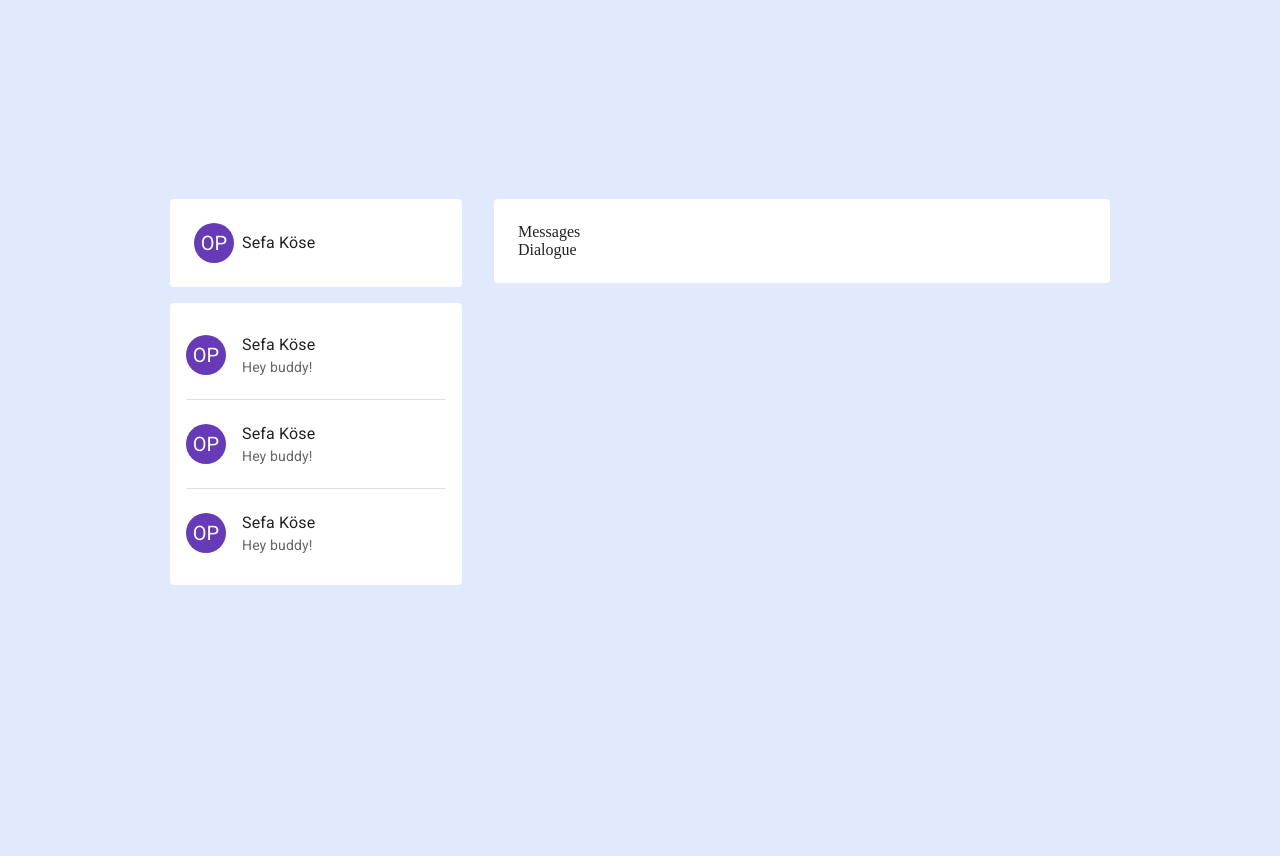
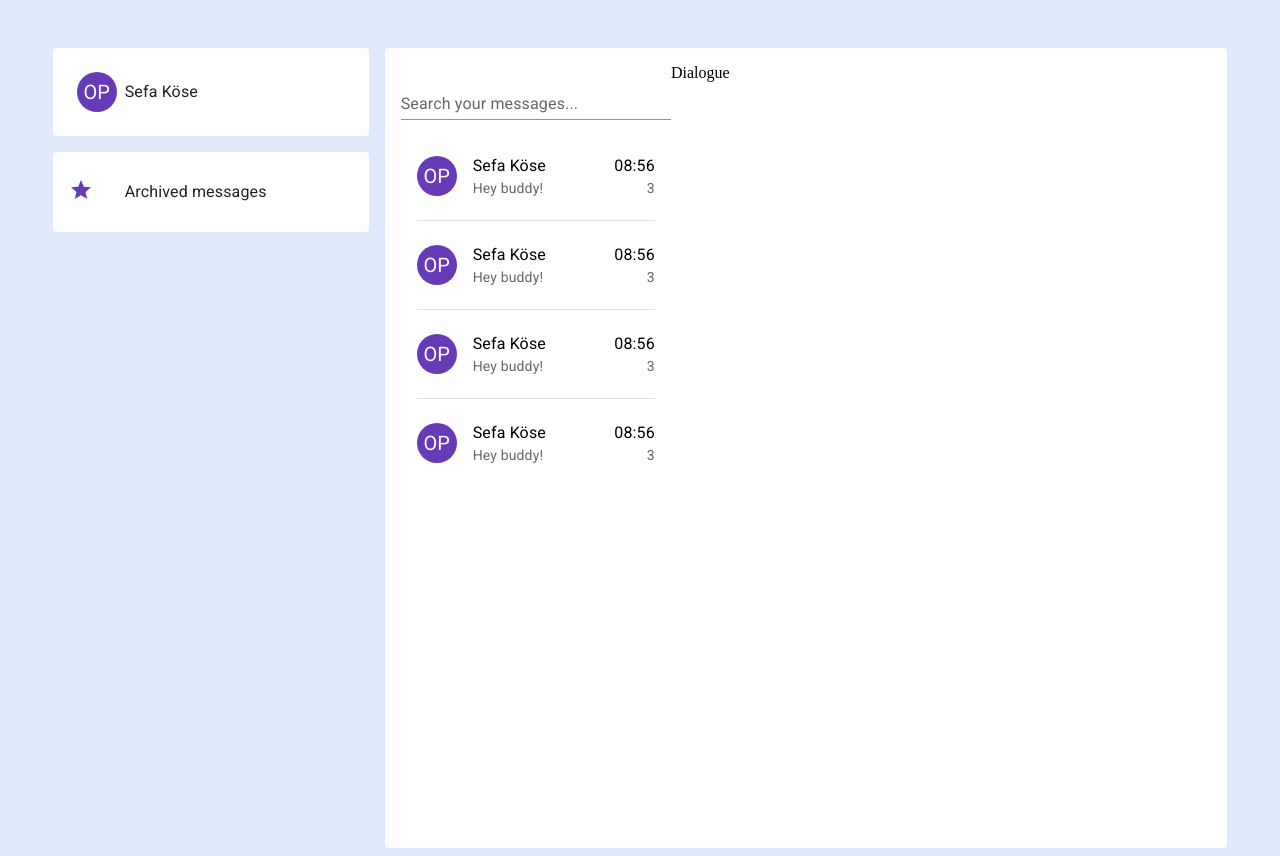
Before and after one commit to sfkse/chatapp, a React (Create React App) app: page / in a window 1280 px wide. Before the commit the page ends 800 px from the top, so only its background shows below. Built offline with nearby package versions, Linux system fonts and the light colour scheme.

Commit message:
Update component layouts

```diff
--- a/src/components/Dashboard.js
+++ b/src/components/Dashboard.js
@@ -5,7 +5,7 @@ import Options from './Options'
 
 const Dashboard = () => {
     return (
-        <Grid sx={{ height: "100vh" }} container spacing={4} justifyContent="center" alignItems="center" alignContent="space-around" >
+        <Grid sx={{ height: "100vh", mt: "3rem" }} container justifyContent="center" >
             <Options />
             <Main />
         </Grid>
--- a/src/components/Main.js
+++ b/src/components/Main.js
@@ -1,16 +1,20 @@
-import { Grid, Paper } from '@mui/material'
+import { Grid, Paper, TextField } from '@mui/material'
 import React from 'react'
 import Dialogue from './Dialogue'
 import Messages from './Messages'
 
 const Main = () => {
     return (
-        <Grid item md={6} alignSelf="baseline">
-            <Paper sx={{ p: 3 }} elevation={0}>
+        <Grid container item md={8} sx={{ bgcolor: "#fff", borderRadius: 1, ml: 2, p: 2 }}>
+            <Grid item md={4} >
+                <TextField variant="standard" label="Search your messages..." fullWidth margin="dense" />
                 <Messages />
+            </Grid>
+            <Grid item md={8} >
                 <Dialogue />
-            </Paper>
+            </Grid>
         </Grid>
+
     )
 }
 
--- a/src/components/Menu.js
+++ b/src/components/Menu.js
@@ -1,43 +1,16 @@
 import { Avatar, Divider, List, ListItem, ListItemAvatar, ListItemButton, ListItemText, Typography } from '@mui/material'
 import { deepPurple } from '@mui/material/colors'
-import React from 'react'
-
+import StarIcon from '@mui/icons-material/Star';
 const Menu = () => {
     return (
         <List>
-            <ListItem disablePadding>
+            <ListItem disablePadding sx={{ justifyContent: "flex-start" }} >
                 <ListItemButton sx={{ p: 2 }}>
                     <ListItemAvatar>
-                        <Avatar sx={{ bgcolor: deepPurple[500] }}>OP</Avatar>
+                        <StarIcon sx={{ color: deepPurple[500] }} />
                     </ListItemAvatar>
                     <ListItemText
-                        primary="Sefa Köse"
-                        secondary="Hey buddy!"
-                    />
-
-                </ListItemButton>
-            </ListItem>
-            <Divider variant="middle" component="li" />
-            <ListItem disablePadding>
-                <ListItemButton sx={{ p: 2 }}>
-                    <ListItemAvatar>
-                        <Avatar sx={{ bgcolor: deepPurple[500] }}>OP</Avatar>
-                    </ListItemAvatar>
-                    <ListItemText
-                        primary="Sefa Köse"
-                        secondary="Hey buddy!"
-                    />
-                </ListItemButton>
-            </ListItem>
-            <Divider variant="middle" component="li" />
-            <ListItem disablePadding>
-                <ListItemButton sx={{ p: 2 }}>
-                    <ListItemAvatar>
-                        <Avatar sx={{ bgcolor: deepPurple[500] }}>OP</Avatar>
-                    </ListItemAvatar>
-                    <ListItemText
-                        primary="Sefa Köse"
-                        secondary="Hey buddy!"
+                        primary={<Typography >Archived messages</Typography>}
                     />
                 </ListItemButton>
             </ListItem>
--- a/src/components/Messages.js
+++ b/src/components/Messages.js
@@ -1,10 +1,78 @@
+import { Avatar, Divider, List, ListItem, ListItemAvatar, ListItemButton, ListItemText } from '@mui/material'
+import { deepPurple } from '@mui/material/colors'
 import React from 'react'
 
 const Messages = () => {
     return (
-        <div>
-            Messages
-        </div>
+        <List>
+            <ListItem disablePadding>
+                <ListItemButton sx={{ p: 2 }}>
+                    <ListItemAvatar>
+                        <Avatar sx={{ bgcolor: deepPurple[500] }}>OP</Avatar>
+                    </ListItemAvatar>
+                    <ListItemText
+                        primary="Sefa Köse"
+                        secondary="Hey buddy!"
+                    />
+                    <ListItemText
+                        sx={{ textAlign: "right" }}
+                        primary="08:56"
+                        secondary="3"
+                    />
+                </ListItemButton>
+            </ListItem>
+            <Divider variant="middle" />
+            <ListItem disablePadding>
+                <ListItemButton sx={{ p: 2 }}>
+                    <ListItemAvatar>
+                        <Avatar sx={{ bgcolor: deepPurple[500] }}>OP</Avatar>
+                    </ListItemAvatar>
+                    <ListItemText
+                        primary="Sefa Köse"
+                        secondary="Hey buddy!"
+                    />
+                    <ListItemText
+                        sx={{ textAlign: "right" }}
+                        primary="08:56"
+                        secondary="3"
+                    />
+                </ListItemButton>
+            </ListItem>
+            <Divider variant="middle" />
+            <ListItem disablePadding>
+                <ListItemButton sx={{ p: 2 }}>
+                    <ListItemAvatar>
+                        <Avatar sx={{ bgcolor: deepPurple[500] }}>OP</Avatar>
+                    </ListItemAvatar>
+                    <ListItemText
+                        primary="Sefa Köse"
+                        secondary="Hey buddy!"
+                    />
+                    <ListItemText
+                        sx={{ textAlign: "right" }}
+                        primary="08:56"
+                        secondary="3"
+                    />
+                </ListItemButton>
+            </ListItem>
+            <Divider variant="middle" />
+            <ListItem disablePadding>
+                <ListItemButton sx={{ p: 2 }}>
+                    <ListItemAvatar>
+                        <Avatar sx={{ bgcolor: deepPurple[500] }}>OP</Avatar>
+                    </ListItemAvatar>
+                    <ListItemText
+                        primary="Sefa Köse"
+                        secondary="Hey buddy!"
+                    />
+                    <ListItemText
+                        sx={{ textAlign: "right" }}
+                        primary="08:56"
+                        secondary="3"
+                    />
+                </ListItemButton>
+            </ListItem>
+        </List>
     )
 }
 
```
